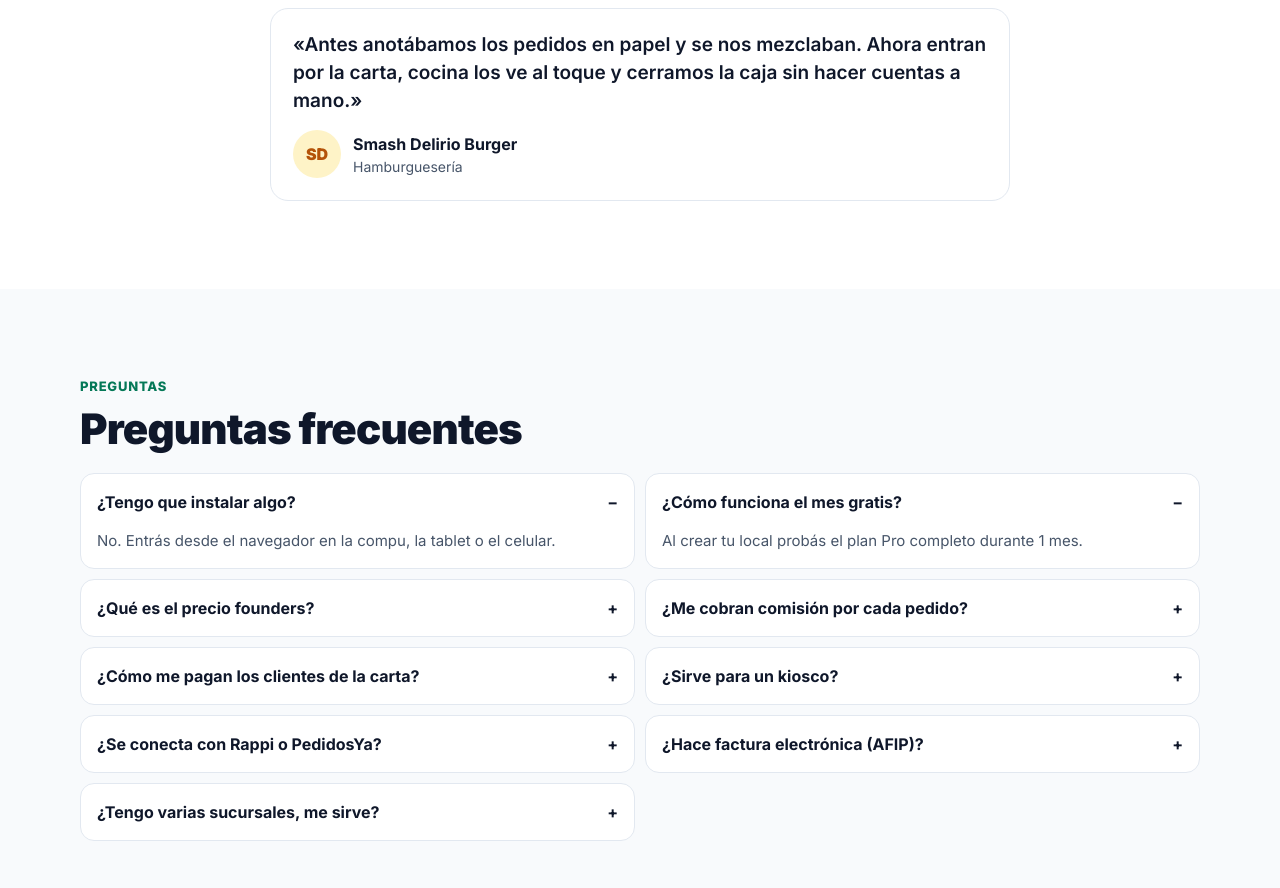
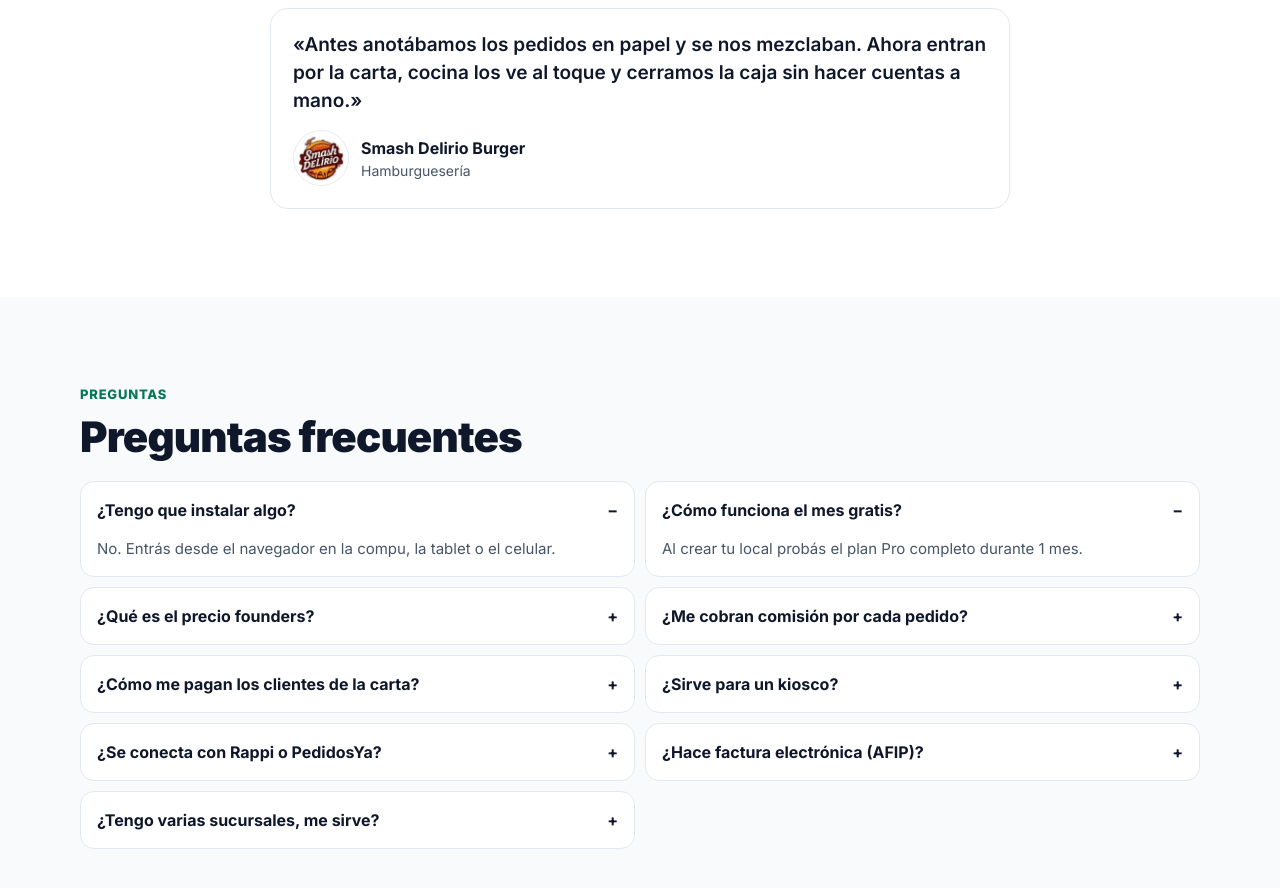
Before and after one commit to GoDevDesk/DogoSoft-Ecommerce, an Angular app: page / in a window 1280 px wide. Shown: the part 5585-6473 px from the top of the page. Built offline with nearby package versions, Linux system fonts and the light colour scheme.

Commit message:
Landing testimonial: Smash Delirio logo as avatar (smash-delirio-logo.webp, 112px, white circle with subtle border) replacing the SD initials

```diff
--- a/src/app/landing/landing.component.html
+++ b/src/app/landing/landing.component.html
@@ -201,7 +201,7 @@
       <h2>Un local que ya lo usa</h2>
       <figure class="quote">
         <blockquote>«Antes anotábamos los pedidos en papel y se nos mezclaban. Ahora entran por la carta, cocina los ve al toque y cerramos la caja sin hacer cuentas a mano.»</blockquote>
-        <figcaption class="who"><i aria-hidden="true">SD</i><div><b>Smash Delirio Burger</b><div class="muted">Hamburguesería</div></div></figcaption>
+        <figcaption class="who"><img class="av" src="assets/media/smash-delirio-logo.webp" alt="Logo de Smash Delirio Burger" width="56" height="56" loading="lazy" decoding="async"><div><b>Smash Delirio Burger</b><div class="muted">Hamburguesería</div></div></figcaption>
       </figure>
     </div>
   </section>
--- a/src/styles.scss
+++ b/src/styles.scss
@@ -45,6 +45,7 @@ header .w{gap:8px;padding:0 12px}header .logo{font-size:16px}header .logo i{widt
 .plans{display:grid;gap:14px;margin-top:24px}.plan{background:var(--surface);border:1px solid var(--border);border-radius:18px;padding:22px;display:flex;flex-direction:column;gap:12px}.plan.hl{border:2px solid var(--accent);box-shadow:0 20px 40px rgba(4,120,87,.15)}.plan .tag{align-self:flex-start;background:var(--accent);color:var(--onAccent);font-size:12.5px;font-weight:800;padding:4px 10px;border-radius:99px}.plan h3{font-size:20px;font-weight:900}.price{font-size:38px;font-weight:900;letter-spacing:-.02em}.price small{font-size:15px;font-weight:600;color:var(--muted)}.plan ul{list-style:none;padding:0;display:grid;gap:8px;font-size:15px}.plan li::before{content:"✓ ";color:var(--accent);font-weight:900}.plan.off{opacity:.75;background:var(--tint)}.plan.off .btn{opacity:.6}.plan .btn{width:100%;margin-top:auto}
 /* testimonial */
 .quote{background:var(--surface);border:1px solid var(--border);border-radius:18px;padding:22px;position:relative}.quote p{font-size:19px;font-weight:600;line-height:1.45}.who{display:flex;gap:12px;align-items:center;margin-top:16px}.who i{width:48px;height:48px;border-radius:50%;background:var(--amberSoft);color:var(--amber);display:grid;place-items:center;font-style:normal;font-weight:900}
+.who img.av{width:56px;height:56px;flex:none;border-radius:50%;background:#fff;border:1px solid var(--border);object-fit:cover;display:block}
 .prov{margin-bottom:12px;display:inline-flex}
 /* faq */
 .faq{margin-top:20px;display:grid;gap:10px}.qa{background:var(--surface);border:1px solid var(--border);border-radius:14px}.qa .q2{min-height:56px;display:flex;align-items:center;justify-content:space-between;gap:10px;padding:0 16px;font-weight:700}.qa .a{padding:0 16px 16px;color:var(--muted);font-size:15px}
```
Also changed, not shown: src/assets/media/smash-delirio-logo.webp (added).
